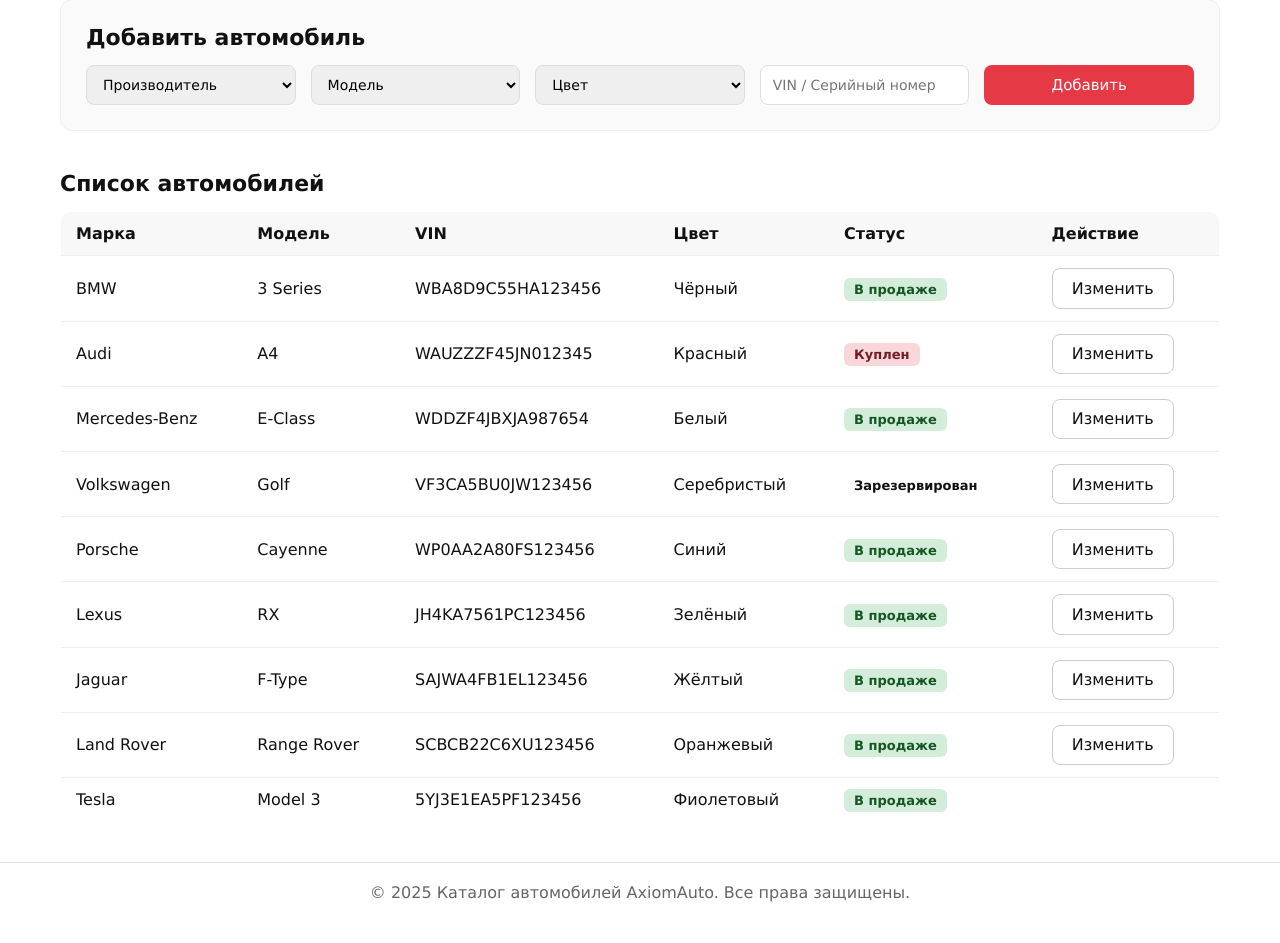
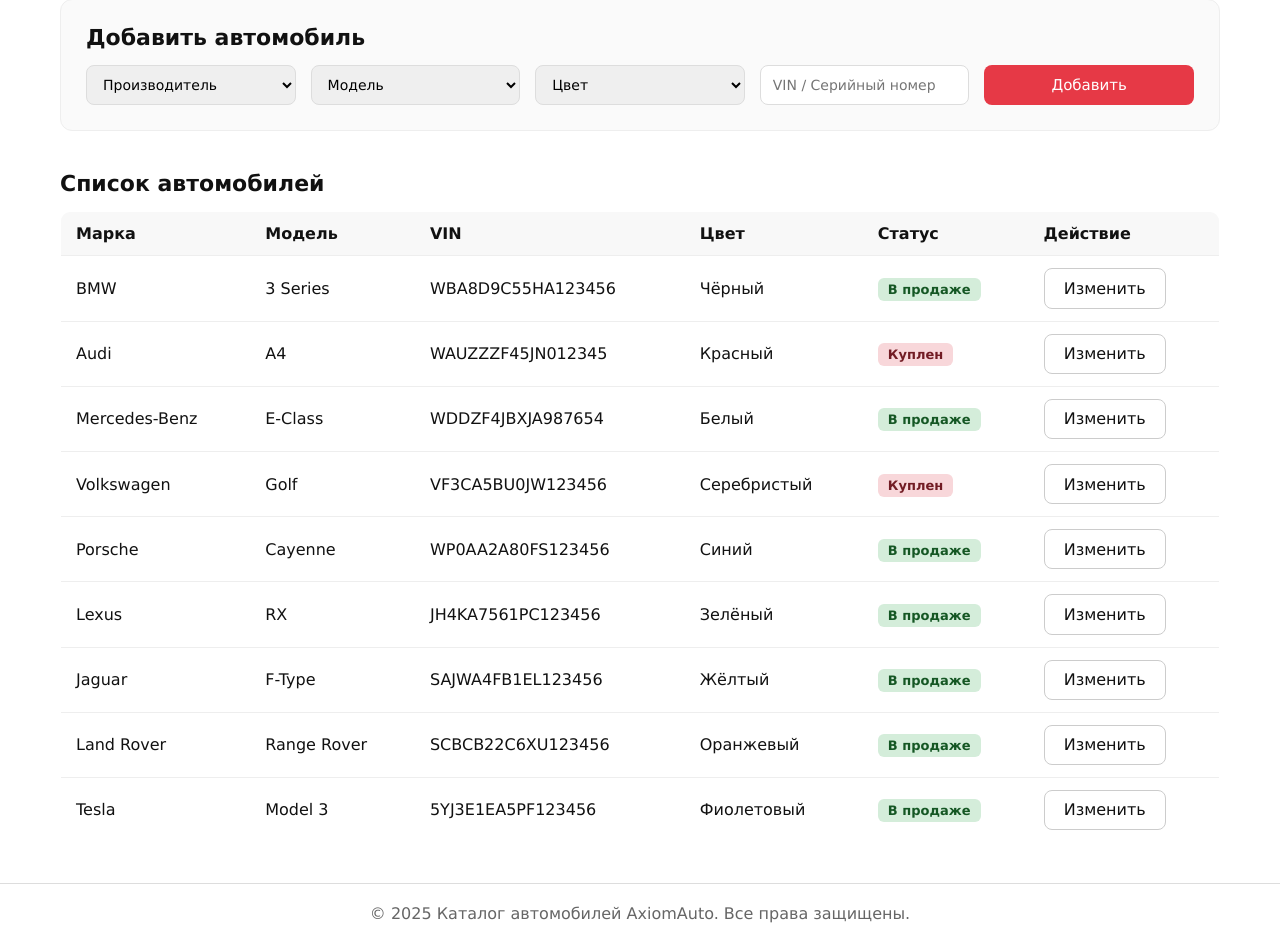
Before and after one commit to HanamileH/AxiomAuto, a Flask app: template app/templates/staff/cars.html in a window 1280 px wide. Shown: the part 357-1300 px from the top of the page. Before the commit the page ends 1259 px from the top, so only its background shows below. Run offline with Flask 3, Linux system fonts and the light colour scheme; the template is opened without the code that fills it, so the values that code supplies are empty; parts of the project's set-up code (start-up, migrations or seed data) failed here and were passed over.

Commit message:
Update car status and add edit button

```diff
--- a/app/templates/staff/cars.html
+++ b/app/templates/staff/cars.html
@@ -94,7 +94,7 @@
                 <td>Golf</td>
                 <td>VF3CA5BU0JW123456</td>
                 <td>Серебристый</td>
-                <td><span class="status reserved">Зарезервирован</span></td>
+                <td><span class="status sold">Куплен</span></td>
                 <td><button class="btn-outline">Изменить</button></td>
             </tr>
 
@@ -140,6 +140,7 @@
                 <td>5YJ3E1EA5PF123456</td>
                 <td>Фиолетовый</td>
                 <td><span class="status available">В продаже</span></td>
+                <td><button class="btn-outline">Изменить</button></td>
             </tr>
         </tbody>
     </table>
```
